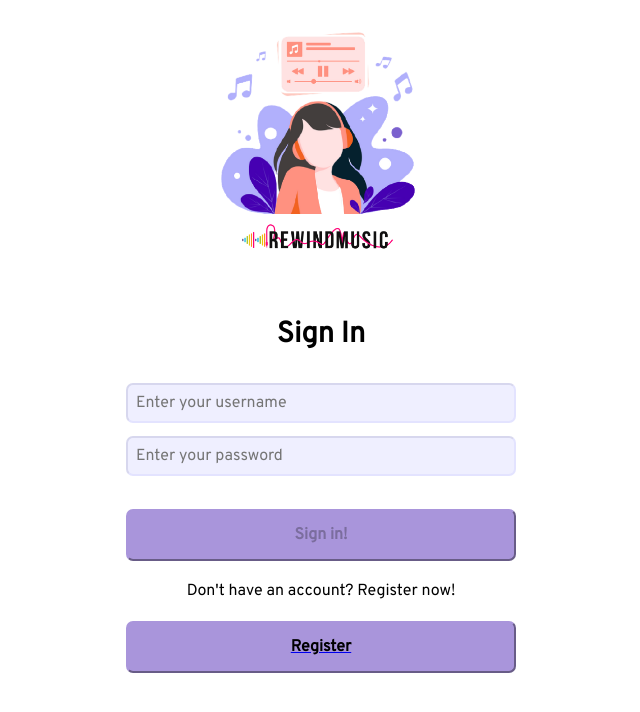
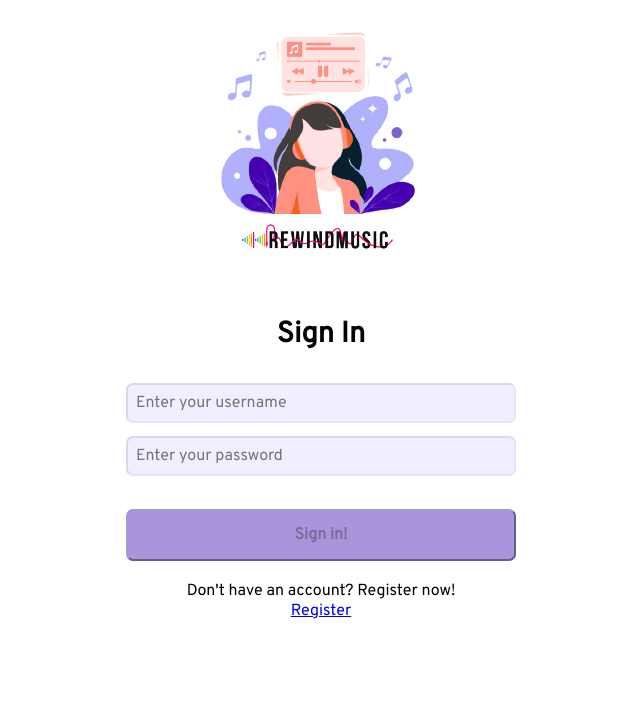
Before and after one commit to AndreaBitmind/andrea-martinez-rewindmusic-front, a React (Create React App) app: page /login in a window 1280 px wide. Shown: the top 712 px of the page, without its empty margins (319-959 px from the left). Built offline with nearby package versions, Linux system fonts and the light colour scheme; no server answers.

Commit message:
refactored navlink to register in login

```diff
--- a/src/components/LoginForm/LoginForm.tsx
+++ b/src/components/LoginForm/LoginForm.tsx
@@ -61,8 +61,8 @@ export const LoginForm = () => {
           actionOnClick={() => {}}
         />
         <p>Don't have an account? Register now!</p>
-        <NavLink to={"/register"}>
-          <Button className="submit-big" type="submit" buttonText="Register" />
+        <NavLink className="register-link" to={"/register"}>
+          Register
         </NavLink>
       </form>
     </RegisterStyle>
```
